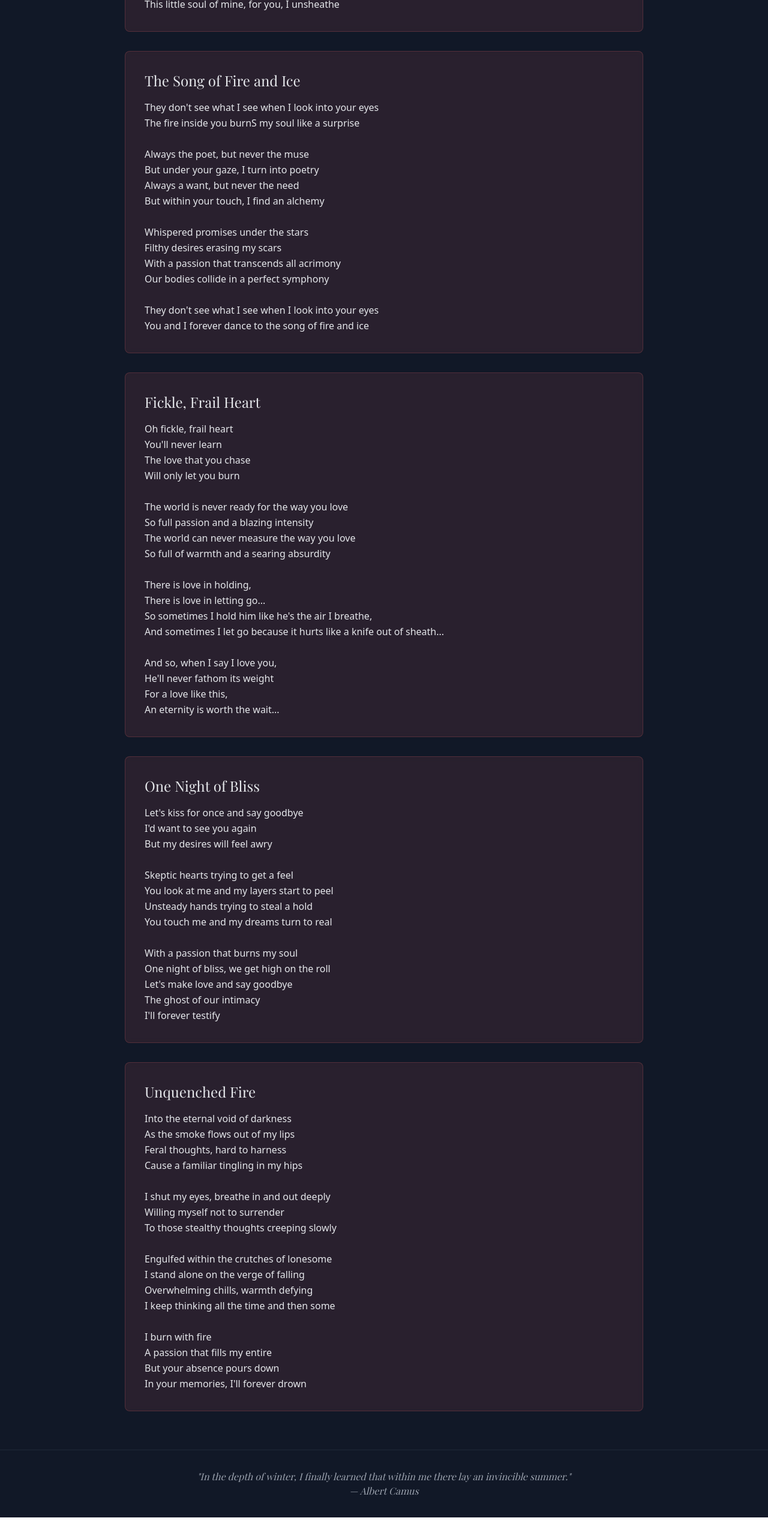
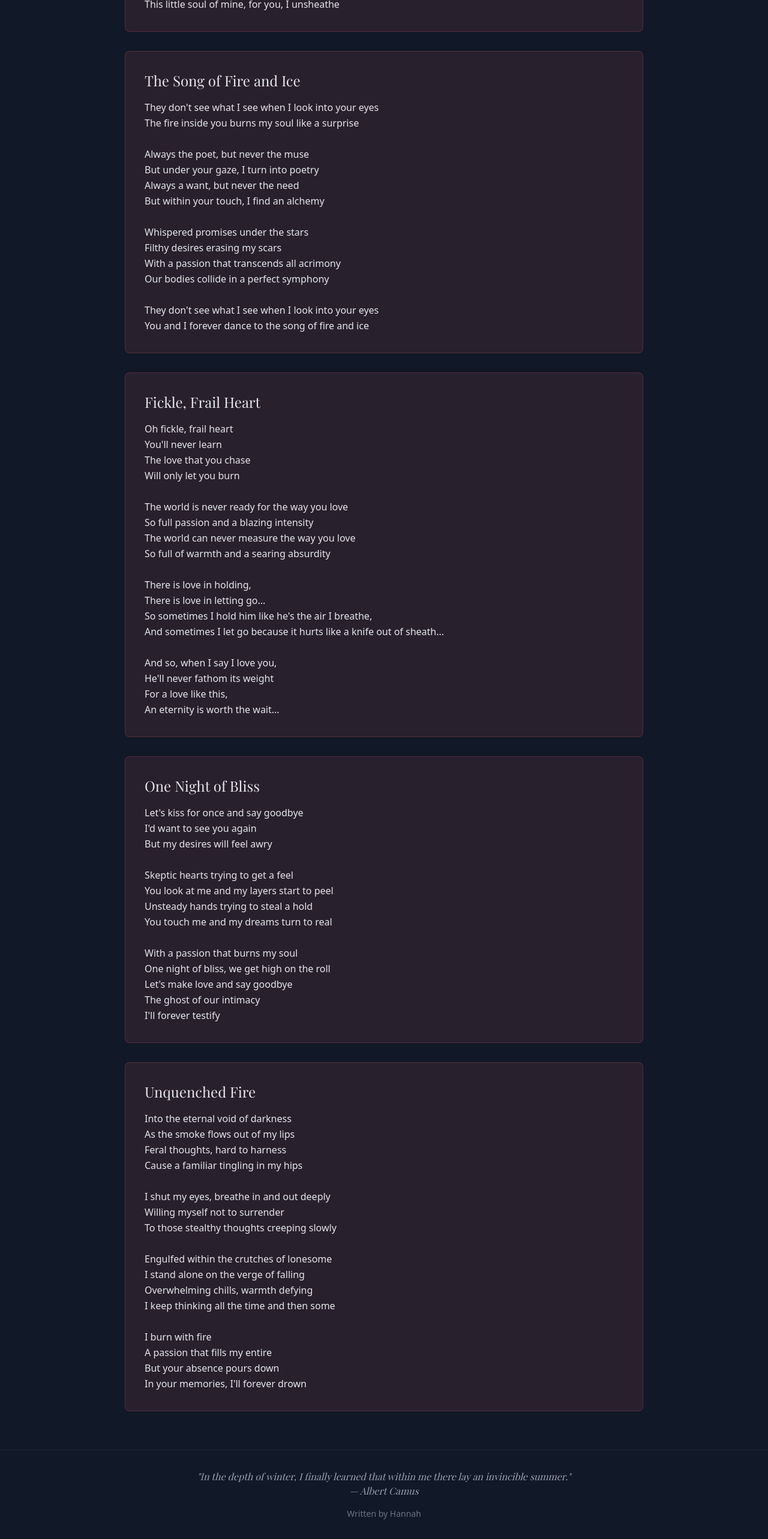
Before and after one commit to Tharun-de/hann-website, a React (Vite) app: page / in a window 1280 px wide. Shown: the part 5534-8100 px from the top of the page at 60% size. Before the commit the page ends 8064 px from the top, so only its background shows below. Built offline with nearby package versions, Linux system fonts and the light colour scheme; a web font is replaced by a local one.

Commit message:
fix: correct typo and add footer attribution

```diff
--- a/src/App.tsx
+++ b/src/App.tsx
@@ -1,5 +1,5 @@
 import React from 'react';
-import { Book, Feather, Heart, Moon, Siren as Fire, Star } from 'lucide-react';
+import { Feather, Heart, Siren as Fire, Star } from 'lucide-react';
 import { motion } from 'framer-motion';
 import WritingSection from './components/WritingSection';
 import { writings } from './data/writings';
@@ -104,10 +104,13 @@ function App() {
       {/* Footer */}
       <footer className="bg-gray-900 border-t border-gray-800 py-8">
         <div className="max-w-4xl mx-auto px-4 text-center text-gray-400">
-          <p className="font-serif italic">
+          <p className="font-serif italic mb-4">
             "In the depth of winter, I finally learned that within me there lay an invincible summer."
             <br />
             — Albert Camus
+          </p>
+          <p className="text-sm text-gray-500">
+            Written by Hannah
           </p>
         </div>
       </footer>
--- a/src/data/writings.ts
+++ b/src/data/writings.ts
@@ -127,7 +127,7 @@ This little soul of mine, for you, I unsheathe`
   fireAndIce: {
     title: "The Song of Fire and Ice",
     content: `They don't see what I see when I look into your eyes
-The fire inside you burnS my soul like a surprise
+The fire inside you burns my soul like a surprise
 
 Always the poet, but never the muse
 But under your gaze, I turn into poetry
```
